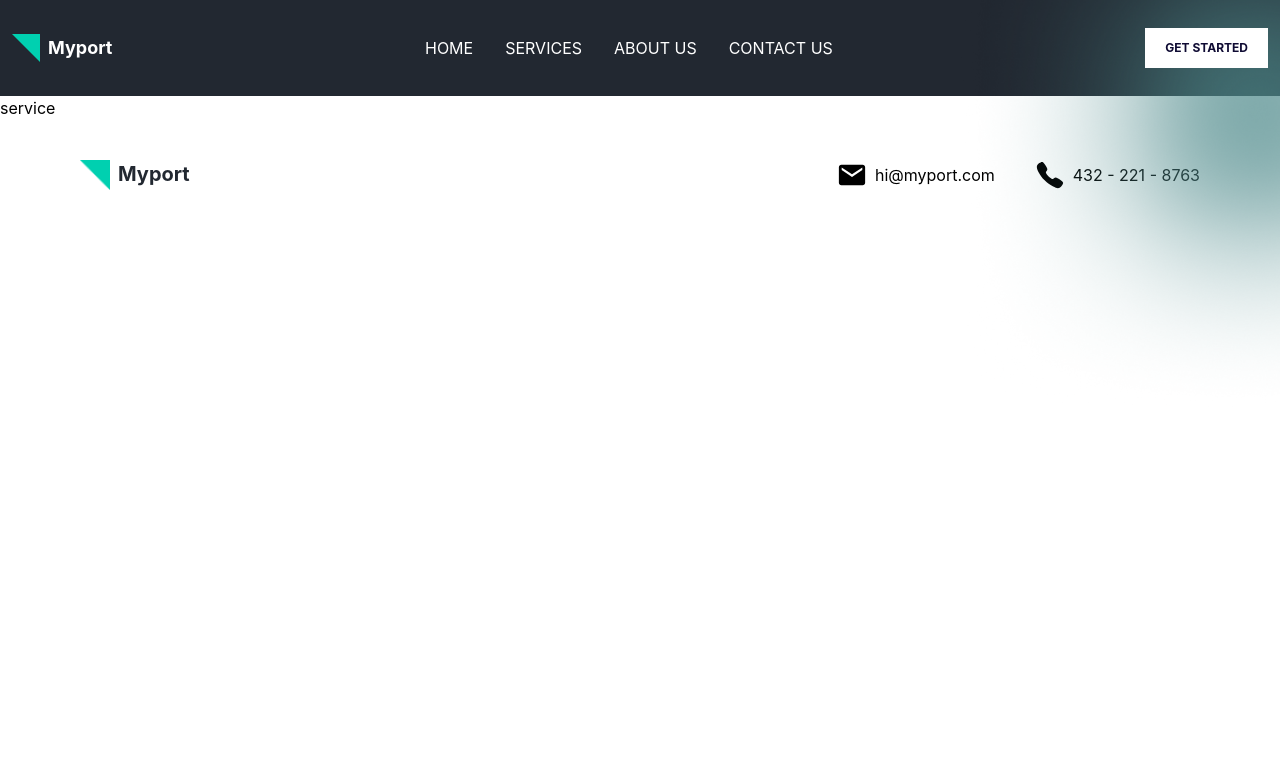
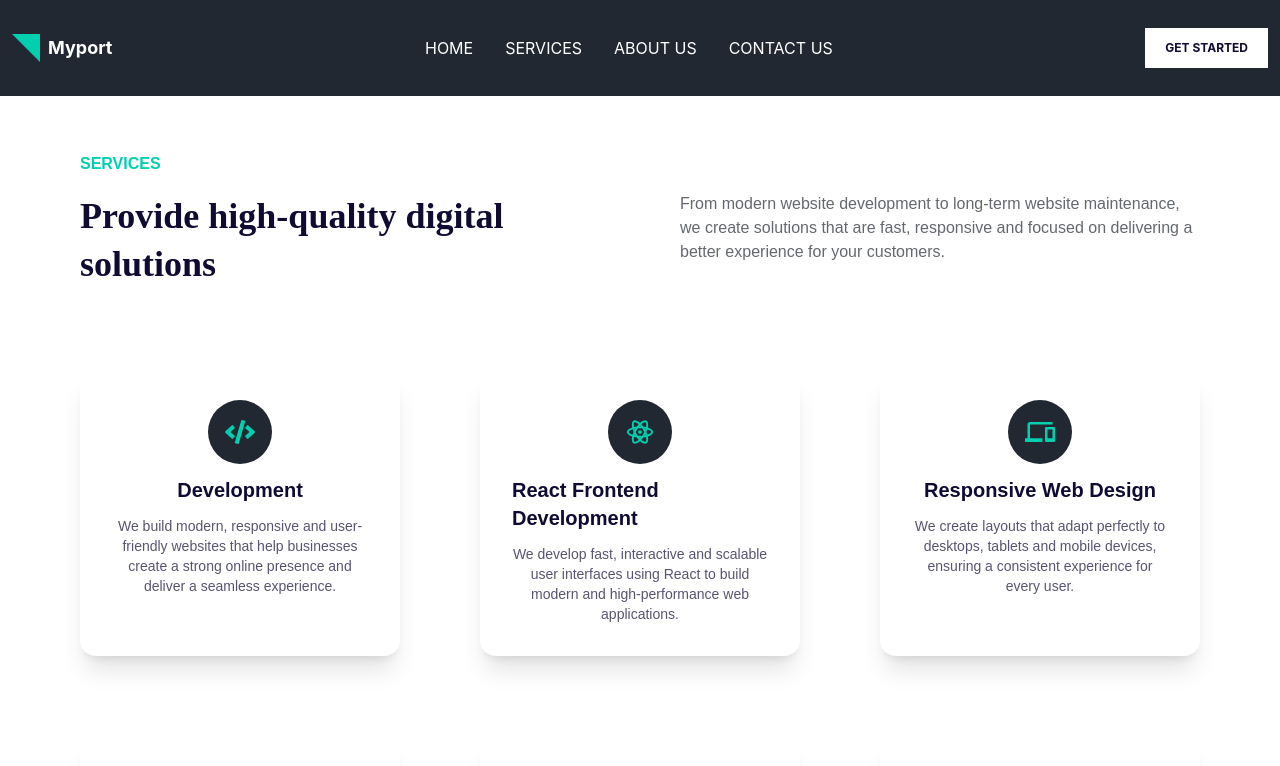
Before and after one commit to muneebkhan-dev/Agency-Website, a React (Vite) app: page /services in a window 1280 px wide. Shown: the top 766 px of the page. Built offline with nearby package versions, Linux system fonts and the light colour scheme.

Commit message:
added services.jsx page

```diff
--- a/src/Components/Navbar.jsx
+++ b/src/Components/Navbar.jsx
@@ -3,7 +3,7 @@ import { Link } from "react-router-dom"
 
 const Navbar = () => {
   return (
-    <header className="relative bg-[#222831] z-10">
+    <header className="relative bg-[#222831]">
       <div className="max-w-7xl px-3 py-7 mx-auto flex items-center justify-between bg-transparent text-[#FFFFFF]">
         <div className="flex gap-2 font-bold">
           <img src="/public/images/TRIANGLE.png" alt="" />
@@ -21,7 +21,6 @@ const Navbar = () => {
           <button>GET STARTED</button>
         </div>
       </div>
-        <img className="absolute right-0 top-0 w-1/4" src="/public/images/Rectangle 377.png" alt="" />
     </header>
   )
 }
--- a/src/Pages/Home/Components/ServicesSection.jsx
+++ b/src/Pages/Home/Components/ServicesSection.jsx
@@ -32,7 +32,7 @@ const ServicesSection = () => {
     <section className='relative min-h-screen flex items-center'>
       <div className='max-w-7xl px-28 mx-auto flex flex-col gap-10'>
         <div className="pt-30">
-          <h1 className="text-[#00D0B0] font-bold py-4">SERVICES</h1>
+          <h1 className="font-DMmono text-[#00D0B0] font-semibold py-4">SERVICES</h1>
           <div className="w-full flex gap-20">
             <h1 className="font-playfair w-1/2 text-[#0F0B33] text-4xl font-semibold">Where our services add value to your product</h1>
             <p className="font-dm font-semibold text-sm w-1/2 leading-6 text-[#222831]/60">
--- a/src/Pages/Home/Home.jsx
+++ b/src/Pages/Home/Home.jsx
@@ -1,19 +1,24 @@
-import React from 'react'
-import Hero from './Components/Hero'
-import ServicesSection from './Components/ServicesSection'
-import AboutSection from './Components/AboutSection'
-import Teams from './Components/Teams'
-import ContactSection from './Components/ContactSection'
-
+import React from "react"
+import Hero from "./Components/Hero"
+import ServicesSection from "./Components/ServicesSection"
+import AboutSection from "./Components/AboutSection"
+import Teams from "./Components/Teams"
+import ContactSection from "./Components/ContactSection"
 
 const Home = () => {
   return (
     <>
-    <Hero/>
-    <ServicesSection/>
-    <AboutSection/>
-    <Teams/>
-    <ContactSection/>
+      <img
+        className='absolute right-0 top-0 w-1/4 z-10'
+        src='/public/images/Rectangle 377.png'
+        alt=''
+      />
+
+      <Hero />
+      <ServicesSection />
+      <AboutSection />
+      <Teams />
+      <ContactSection />
     </>
   )
 }
--- a/src/Pages/Services.jsx
+++ b/src/Pages/Services.jsx
@@ -1,10 +1,105 @@
 import React from "react"
+import { FaCode } from "react-icons/fa"
+import { MdDevices } from "react-icons/md"
+import { RiReactjsLine } from "react-icons/ri"
+import { TbApi } from "react-icons/tb"
+import { BsWindowDesktop } from "react-icons/bs"
+import { MdOutlineBuild } from "react-icons/md"
 
 const Services = () => {
+  const service = [
+    {
+      id: 1,
+      icon: FaCode,
+      title: "Development",
+      description:
+        "We build modern, responsive and user-friendly websites that help businesses create a strong online presence and deliver a seamless experience.",
+    },
+
+    {
+      id: 2,
+      icon: RiReactjsLine,
+      title: "React Frontend Development",
+      description:
+        "We develop fast, interactive and scalable user interfaces using React to build modern and high-performance web applications.",
+    },
+
+    {
+      id: 3,
+      icon: MdDevices,
+      title: "Responsive Web Design",
+      description:
+        "We create layouts that adapt perfectly to desktops, tablets and mobile devices, ensuring a consistent experience for every user.",
+    },
+
+    {
+      id: 4,
+      icon: TbApi,
+      title: "API Integration",
+      description:
+        "We connect websites with external APIs to display dynamic data and create more powerful and interactive user experiences.",
+    },
+
+    {
+      id: 5,
+      icon: BsWindowDesktop,
+      title: "Landing Page Development",
+      description:
+        "We design and build professional landing pages that effectively showcase products, services and business goals.",
+    },
+
+    {
+      id: 6,
+      icon: MdOutlineBuild,
+      title: "Website Maintenance",
+      description:
+        "We provide updates, bug fixes and performance improvements to keep websites secure, optimized and running smoothly.",
+    },
+  ]
 
 
   return (
-    <div>service</div>
+    <section className='relative min-h-screen px-20 mx-auto flex justify-center'>
+      <div className='max-w-7xl flex flex-col gap-10'>
+        <div className="py-10">
+          <h1 className='font-DMmono text-[#00D0B0] font-semibold py-4'>SERVICES</h1>
+          <div className='flex gap-20'>
+            <h2 className='font-playfair w-1/2 text-[#0F0B33] text-4xl font-bold leading-12'>
+              Provide high-quality digital solutions
+            </h2>
+            <p className='font-dm font-[541] text-base w-1/2 leading-6 text-[#222831]/70'>
+              From modern website development to long-term website maintenance,
+              we create solutions that are fast, responsive and focused on
+              delivering a better experience for your customers.
+            </p>
+          </div>
+        </div>
+        <div className='grid grid-cols-3 gap-20'>
+          {service.map((service) => {
+
+            const Icon = service.icon;
+
+            return (
+
+            <div
+              key={service.id}
+              className='card flex flex-col items-center gap-3 bg-white shadow-xl rounded-2xl p-8'
+            >
+              <div className='w-16 h-16 rounded-full bg-[#222831] flex items-center justify-center'>
+                <Icon className='text-3xl text-[#00D0B0]' />
+              </div>
+              <h1 className='font-dm font-bold text-[#0F0B33] text-xl'>
+                {service.title}
+              </h1>
+              <p className='font-dm text-sm text-center text-[#0F0B33]/70 '>
+                {service.description}
+              </p>
+            </div>
+            );
+        })}
+        </div>
+      </div>
+    </section>
   )
 }
 
--- a/src/index.css
+++ b/src/index.css
@@ -1,12 +1,13 @@
 @import "tailwindcss";
 
-@import url("https://fonts.googleapis.com/css2?family=DM+Sans:ital,opsz,wght@0,9..40,100..1000;1,9..40,100..1000&family=Montserrat:ital,wght@0,100..900;1,100..900&family=Playfair+Display:ital,wght@0,400..900;1,400..900&family=Poppins:ital,wght@0,100;0,200;0,300;0,400;0,500;0,600;0,700;0,800;0,900;1,100;1,200;1,300;1,400;1,500;1,600;1,700;1,800;1,900&display=swap");
+@import url('https://fonts.googleapis.com/css2?family=DM+Mono:ital,wght@0,300;0,400;0,500;1,300;1,400;1,500&family=DM+Sans:ital,opsz,wght@0,9..40,100..1000;1,9..40,100..1000&family=Montserrat:ital,wght@0,100..900;1,100..900&family=Playfair+Display:ital,wght@0,400..900;1,400..900&family=Poppins:ital,wght@0,100;0,200;0,300;0,400;0,500;0,600;0,700;0,800;0,900;1,100;1,200;1,300;1,400;1,500;1,600;1,700;1,800;1,900&display=swap');
 
 @theme {
   --font-playfair: "Playfair Display", serif;
   --font-dm: "DM Sans", sans-serif;
   --font-poppins: "Poppins", sans-serif;
   --font-montserrat: "Montserrat", sans-serif;
+  --font-DMmono: "DM Mono", sans-serif;
 }
 
 body {
```
